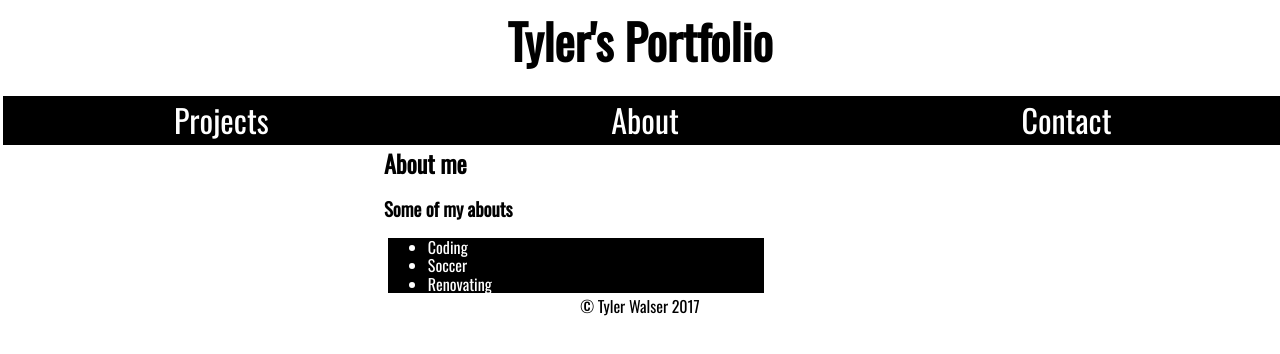
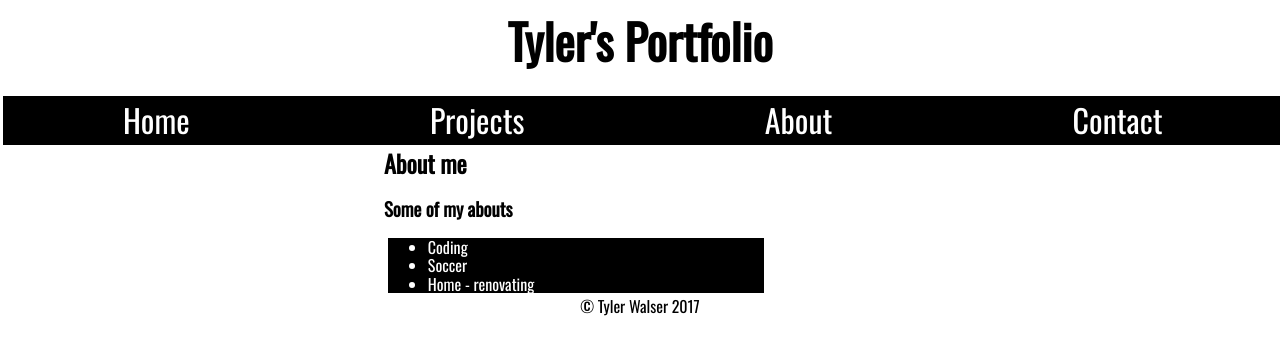
Before and after one commit to Tyler-206/portfolio, a plain HTML site: page index.html in a window 1280 px wide. Both pictures are taken after a click on the item "About". Drawn offline with nearby package versions, Linux system fonts and the light colour scheme; files whose address does not match are found by name.

Commit message:
added home section per resubmit requirement

```diff
--- a/index.html
+++ b/index.html
@@ -30,6 +30,7 @@
       <nav class="navigation">
         <i class="icon-menu" onclick=""></i>
         <ul>
+          <li class='tab'data-content="home">Home</li>
           <li class='tab'data-content="projects">Projects</li>
           <li class='tab'data-content="about">About</li>
           <li class='tab'data-content="contact">Contact</li>
@@ -37,6 +38,9 @@
       </nav>
     </header>
     <main>
+      <section id="home" class="tab-content">
+        Here is the "Home" section
+      </section>
       <section id="projects" class="tab-content">
       </section>
       <section id="about" class="tab-content">
@@ -48,7 +52,7 @@
             <ul>
               <li>Coding</li>
               <li>Soccer</li>
-              <li>Renovating</li>
+              <li>Home - renovating</li>
             </ul>
         </section>
       </section>
```
